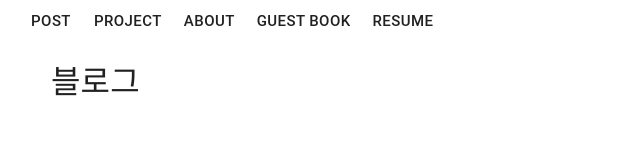
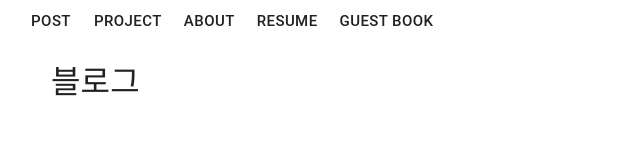
Before and after one commit to smee6/nextJS_Blog, a Next.js app: page / in a window 1280 px wide. Shown: the top 156 px of the page, without its empty margins (195-839 px from the left). Built offline with nearby package versions, Linux system fonts and the light colour scheme.

Commit message:
url 변경

```diff
--- a/utility/url.js
+++ b/utility/url.js
@@ -2,8 +2,8 @@ const url = [
     { title: 'Post', link: '/' },
     { title: 'Project', link: '/blog/project' },
     { title: 'About', link: '/blog/about' },
+    { title: 'Resume', link: '/blog/resume' },
     { title: 'Guest book', link: '/blog/guestbook' },
-    { title: 'Resume', link: '/blog/resume' },
 ]
 
 export default url;
```
